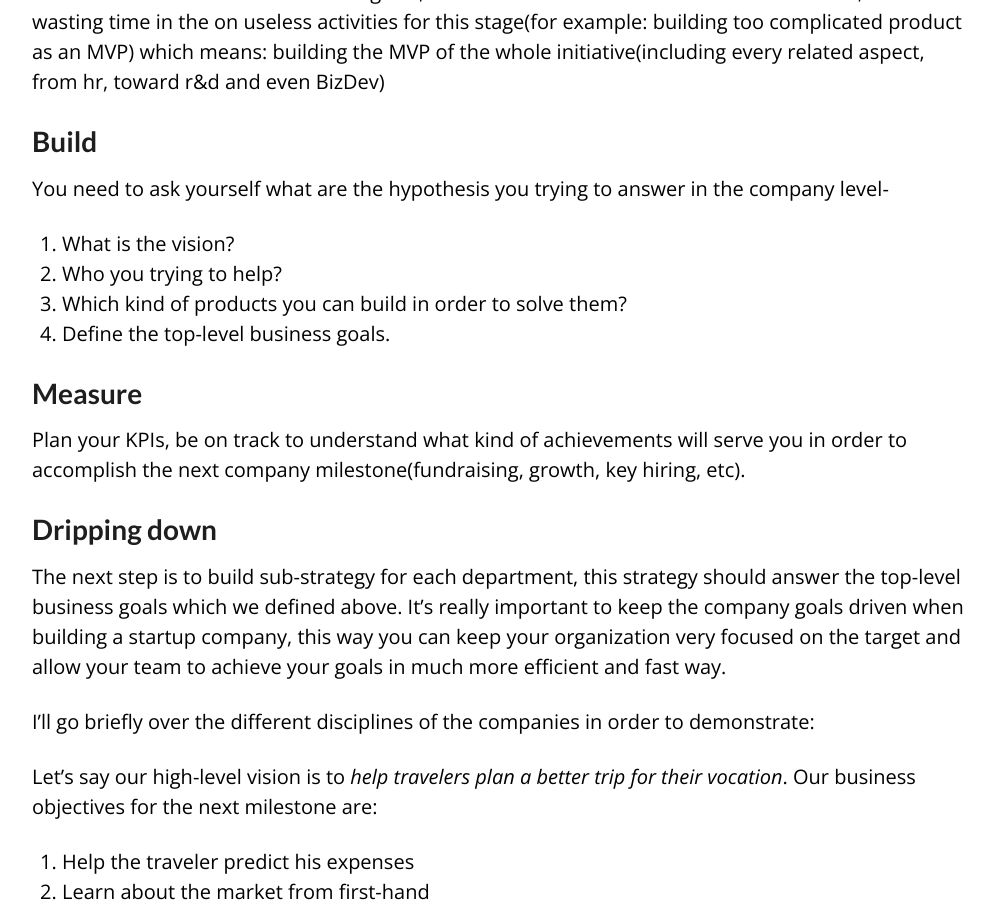
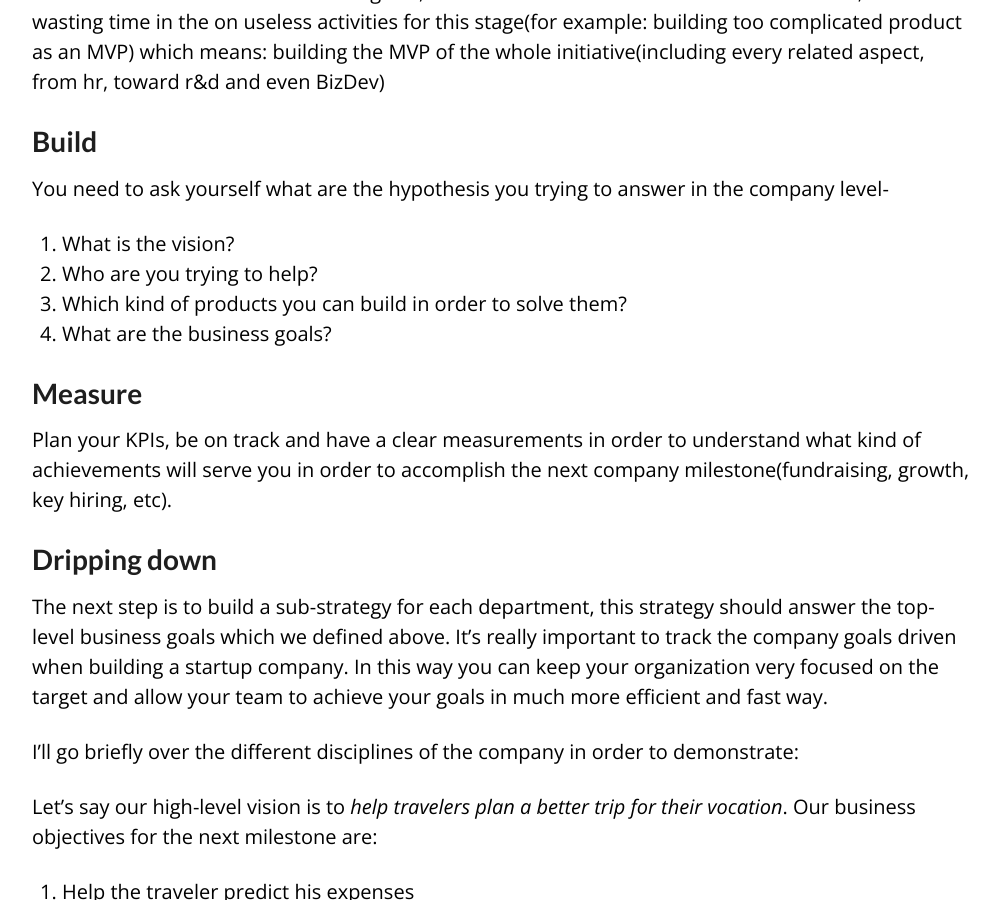
Before and after one commit to AlmogBaku/AlmogBaku.github.io, a Jekyll site: the page built from _posts/2015-8-2-Disciplinary-lean-strategy.md, in a window 1280 px wide and 900 px high, scrolled down 1211 px. Shown: the whole window, without its empty margins (138-1137 px from the left). Built offline with Jekyll 4.4.1, drawn with Linux system fonts in a browser that asks for light colours; Markdown is read by kramdown in place of the engine named in the settings; comment, search, counter and statistics services are not loaded.

Commit message:
disciplinary lean

```diff
--- a/_posts/2015-8-2-Disciplinary-lean-strategy.md
+++ b/_posts/2015-8-2-Disciplinary-lean-strategy.md
@@ -27,21 +27,20 @@ of the whole initiative(including every related aspect, from hr, toward r&d and
 You need to ask yourself what are the hypothesis you trying to answer in the company level-
 
 1. What is the vision?
-1. Who you trying to help?
+1. Who are you trying to help?
 1. Which kind of products you can build in order to solve them?
-1. Define the top-level business goals.
+1. What are the business goals?
 
 ### Measure
-Plan your KPIs, be on track to understand what kind of achievements will serve you in order to accomplish the next company
-milestone(fundraising, growth, key hiring, etc).
+Plan your KPIs, be on track and have a clear measurements in order to understand what kind of achievements will serve you
+in order to accomplish the next company milestone(fundraising, growth, key hiring, etc).
 
 ### Dripping down
-The next step is to build sub-strategy for each department, this strategy should answer the top-level business goals which
-we defined above.
-It's really important to keep the company goals driven when building a startup company, this way you can keep your organization
-very focused on the target and allow your team to achieve your goals in much more efficient and fast way.
+The next step is to build a sub-strategy for each department, this strategy should answer the top-level business goals which
+we defined above. It's really important to track the company goals driven when building a startup company. In this
+way you can keep your organization very focused on the target and allow your team to achieve your goals in much more efficient and fast way.
 
-I'll go briefly over the different disciplines of the companies in order to demonstrate:
+I'll go briefly over the different disciplines of the company in order to demonstrate:
 
 Let's say our high-level vision is to *help travelers plan a better trip for their vocation*. Our business objectives for the
 next milestone are:
```
